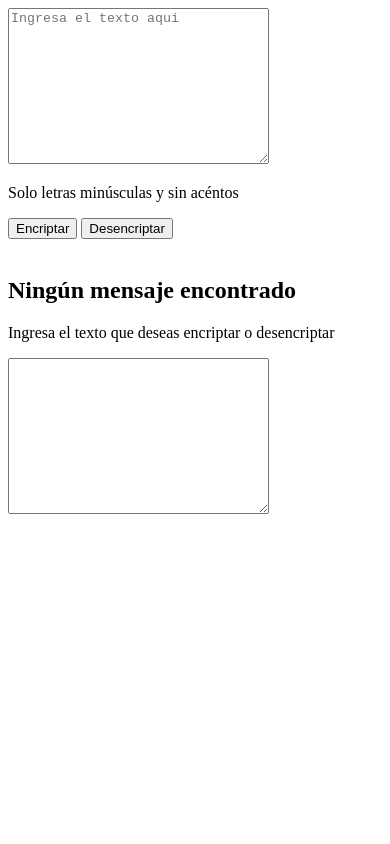
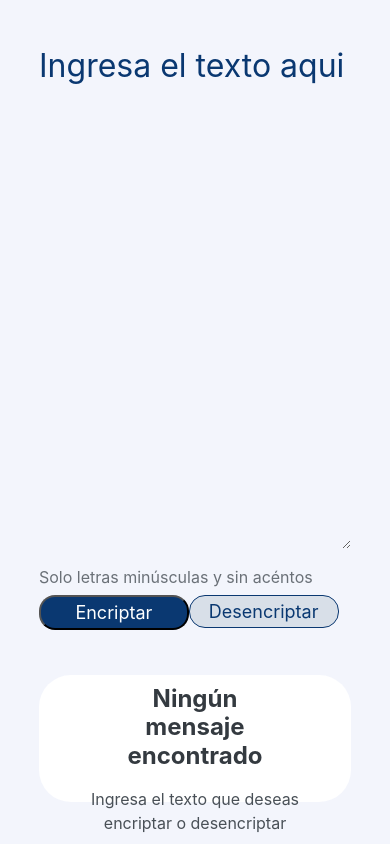
Before and after one commit to LeoLedDev/Text-Encriptor, a plain HTML site: page index.html in a window 390 px wide. Drawn offline with Linux system fonts and the light colour scheme.

Commit message:
Diseño de la aplicación con css y responsive junto con la funcionalidad de encriptar un texto

```diff
--- a/index.html
+++ b/index.html
@@ -13,21 +13,20 @@
         <div class="encriptar">
             <textarea name="texto" class="texto" id="texto" cols="30" rows="10"
                 placeholder="Ingresa el texto aqui"></textarea>
-
             <div class="terminos">
                 <p>Solo letras minúsculas y sin acéntos</p>
             </div>
             <div class="botones">
                 <button class="btn-encriptar" type="button" onclick="encriptar()">Encriptar</button>
-            <input type="button" class="btn-desencriptar" value="Desencriptar" onclick="desencriptar()"/>
+                <input type="button" class="btn-desencriptar" value="Desencriptar" onclick="desencriptar()" />
             </div>
         </div>
         <div class="encriptado">
-        <img src="" alt="" id="persona">
+            <img src="/img/Muñeco.png" alt="Muñeco" id="persona">
             <div class="mensaje-encriptado" id="mensaje-encriptado">
                 <h2 id="titulo-mensaje">Ningún mensaje encontrado</h2>
                 <p id="parrafo">Ingresa el texto que deseas encriptar o desencriptar</p>
-            <textarea name="mensaje" id="mensaje" cols="30" rows="10" class="mensaje"></textarea>
+                <!-- <textarea name="mensaje" id="mensaje" cols="30" rows="10" class="mensaje"></textarea> -->
             </div>
         </div>
     </div>
--- a/index.js
+++ b/index.js
@@ -0,0 +1,30 @@
+function encriptar() {
+    let texto = document.getElementById("texto").value;
+    let tituloMensaje = document.getElementById("titulo-mensaje");
+    let parrafo = document.getElementById("parrafo");
+    let persona = document.getElementById("persona");
+
+    let textoCifrado = texto
+        .replace(/e/gi, "enter")
+        .replace(/i/gi, "imes")
+        .replace(/a/gi, "ai")
+        .replace(/o/gi, "ober")
+        .replace(/u/gi, "ufat");
+
+    if (texto.length != 0) {
+        document.getElementById("texto").value = textoCifrado;
+        tituloMensaje.textContent = "Texto encriptado con éxito";
+        parrafo.textContent = "";
+        persona.src = "./img/encriptado.jpg";
+    } else {
+        persona.src = "./img/muñeco.png";
+        tituloMensaje.textContent = "Ningún mensaje fue encontrado"
+        parrafo.textContent = "Ingresa el texto que deseas encriptar o desencriptar"
+        alert("Debes ingresar algun texto")
+    }
+
+
+
+
+
+}
--- a/style.css
+++ b/style.css
@@ -0,0 +1,246 @@
+* {
+    margin: 0;
+    padding: 0;
+}
+
+.container {
+    position: relative;
+    width: 100vw;
+    height: 100vh;
+    background: #f3f5fc;
+
+}
+
+.texto {
+    position: absolute;
+    width: 42%;
+    height: 60%;
+    left: 12%;
+    top: 15%;
+    border: none;
+    font-family: "Inter";
+    font-style: normal;
+    font-weight: 400;
+    font-size: 32px;
+    line-height: 150%;
+    background-color: #f3f5fc;
+}
+
+.texto::placeholder {
+    color: #0a3871;
+
+}
+
+.texto:focus,
+.texto:active {
+    border: none;
+    outline: none;
+}
+
+.terminos {
+    display: flex;
+    flex-direction: row;
+    align-items: center;
+    padding: 0px;
+    gap: 8px;
+    position: absolute;
+    width: 80%;
+    left: 12%;
+    top: 80%;
+}
+
+.terminos p {
+    font-family: "Inter";
+    font-style: normal;
+    font-weight: 400;
+    font-size: 12px;
+    line-height: 150%;
+    color: #495057;
+    opacity: 0.8;
+    flex: none;
+    order: 1;
+    flex-grow: 0;
+}
+
+.botones {
+    display: flex;
+    flex-direction: row;
+    align-items: flex-start;
+    padding: 1% 0;
+    position: absolute;
+    width: 80%;
+    left: 12%;
+    top: 82%;
+}
+
+.btn-encriptar {
+    align-items: center;
+    justify-content: center;
+    padding: 2%;
+    gap: 8px;
+    width: 25%;
+    background-color: #0a3871;
+    border-radius: 24px;
+    font-family: "Inter";
+    font-size: 18px;
+    line-height: 19px;
+    text-align: center;
+    color: white;
+}
+
+.btn-desencriptar {
+    box-sizing: border-box;
+    display: flex;
+    flex-direction: row;
+    align-items: flex-start;
+    justify-content: center;
+    padding: 2%;
+    gap: 8px;
+    width: 25%;
+    background: #D8DFE8;
+    border: 1px solid #0a3871;
+    border-radius: 24px;
+    font-family: "Inter";
+    font-weight: 400;
+    font-size: 18px;
+    line-height: 19px;
+    text-align: center;
+    color: #0a3871;
+
+}
+
+.btn-desencriptar:hover,
+.btn-encriptar:hover {
+    margin: 0.3%;
+    width: 24.5%;
+    padding: 1.8%;
+}
+
+.encriptado {
+    display: flex;
+    justify-content: center;
+    position: absolute;
+    width: 30%;
+    height: 90%;
+    left: 60%;
+    top: 5%;
+    background: #fff;
+    box-shadow: 0px 24px 32px -8px(0, 0, 0, 0.08);
+    border-radius: 32px;
+}
+
+.mensaje-encriptado {
+    display: flex;
+    flex-direction: column;
+    align-items: center;
+    justify-content: center;
+    padding: 1%;
+    gap: 16px;
+    position: absolute;
+    width: 100%;
+    top: 65%;
+    text-align: center;
+
+}
+
+.mensaje-encriptado h2 {
+    width: 60%;
+    font-family: "Inter";
+    font-style: normal;
+    font-weight: 700;
+    font-size: 24px;
+    line-height: 120%;
+    text-align: center;
+    color: #343a40;
+}
+
+.mensaje-encriptado p {
+    width: 80%;
+    font-family: "Inter";
+    font-style: normal;
+    font-weight: 400;
+    font-size: 16px;
+    line-height: 150%;
+    color: #495057;
+}
+
+.encriptado img {
+    position: absolute;
+    width: 80%;
+    height: 50%;
+    top: 15%;
+
+}
+
+/* Responsive design */
+@media (max-width: 57.5em) {
+    .container {
+        display: flex;
+        flex-direction: row;
+
+    }
+
+    .encriptar {
+        width: 100%;
+
+    }
+
+    .texto {
+        width: 80%;
+        height: 60%;
+        left: 10%;
+        top: 5%;
+    }
+
+    .terminos {
+        width: 80%;
+        left: 10%;
+        top: 67%;
+    }
+
+    .terminos p {
+        font-size: 16px;
+
+    }
+
+    .botones {
+        width: 80%;
+        left: 10%;
+        top: 70%;
+
+    }
+
+    .btn-encriptar, .btn-desencriptar {
+        width: 48%;
+        border-radius: 16px;
+    }
+
+    .btn-encriptar:hover,
+    .btn-desencriptar:hover {
+    margin: 0.3%;
+    width: 47.5%;
+    padding: 1.8%;
+
+    }
+
+    .encriptado {
+        width: 80%;
+        height: 15%;
+        left: 10%;
+        top: 80%;
+
+    }
+
+    .mensaje-encriptado {
+        width: 100%;
+        top: 5%;
+    }
+
+    .encriptado img {
+        top: 0;
+        display: none;
+        visibility: hidden;
+    }
+
+
+}
```
Also changed, not shown: img/Muñeco.png (added), img/encriptado.jpg (added). Lines whose indentation alone changed are shown as unchanged.
